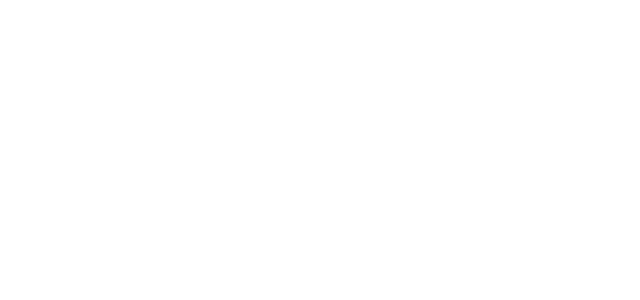
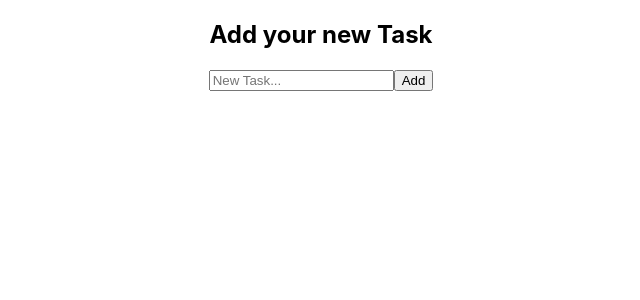
Before and after one commit to berrutti/todo-list, a React (Create React App) app: page / in a window 1280 px wide. Shown: the top 300 px of the page, without its empty margins (319-959 px from the left). Built offline with nearby package versions, Linux system fonts and the light colour scheme.

Commit message:
Add basic Container and Header components

```diff
--- a/src/App.tsx
+++ b/src/App.tsx
@@ -1,9 +1,13 @@
 import './App.css';
+import Container from './components/Container';
+import Header from './components/Header';
 
 function App() {
   return (
     <div className="App">
-
+      <Container>
+        <Header />
+      </Container>
     </div>
   );
 }
--- /dev/null
+++ b/src/components/Container.tsx
@@ -0,0 +1,11 @@
+import { ReactNode } from "react";
+
+type Props = {
+  children: ReactNode;
+};
+
+function Container({ children }: Props): JSX.Element {
+  return <div>{children}</div>;
+}
+
+export default Container;
--- /dev/null
+++ b/src/components/Header.tsx
@@ -0,0 +1,31 @@
+import { ChangeEvent, FormEvent, useState } from "react";
+
+function Header() {
+  const [text, setText] = useState("");
+
+  const handleSubmit = (event: FormEvent<HTMLFormElement>) => {
+    event.preventDefault();
+    console.log("Submit clicked");
+    setText("");
+  };
+  const handleChange = (event: ChangeEvent<HTMLInputElement>) =>
+    setText(event.target.value);
+
+  return (
+    <form onSubmit={handleSubmit}>
+      <h2>Add your new Task</h2>
+
+      <input
+        type="text"
+        name="text"
+        autoComplete="off"
+        value={text}
+        placeholder="New Task..."
+        onChange={handleChange}
+      />
+      <button type="submit">Add</button>
+    </form>
+  );
+}
+
+export default Header;
```
